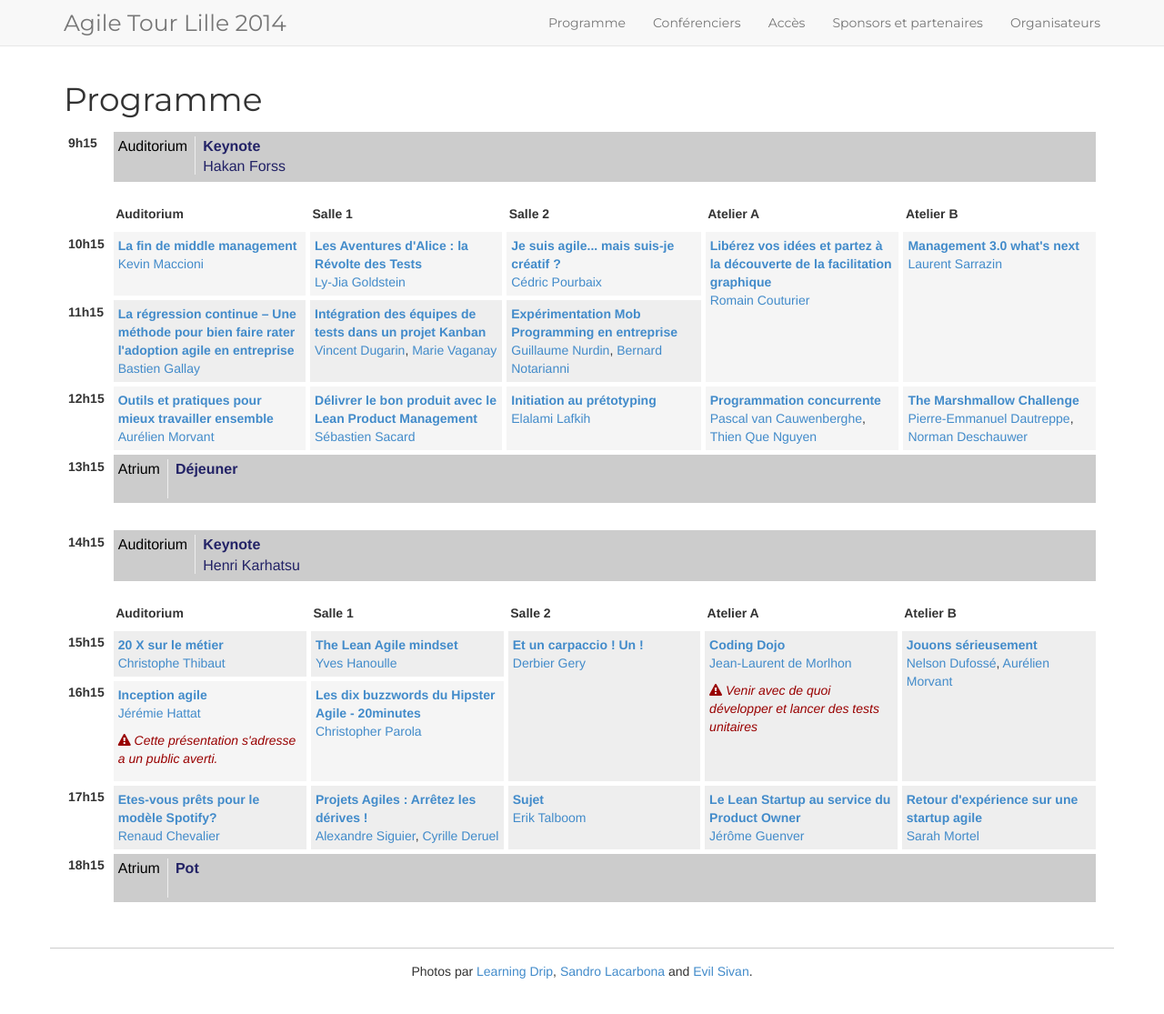
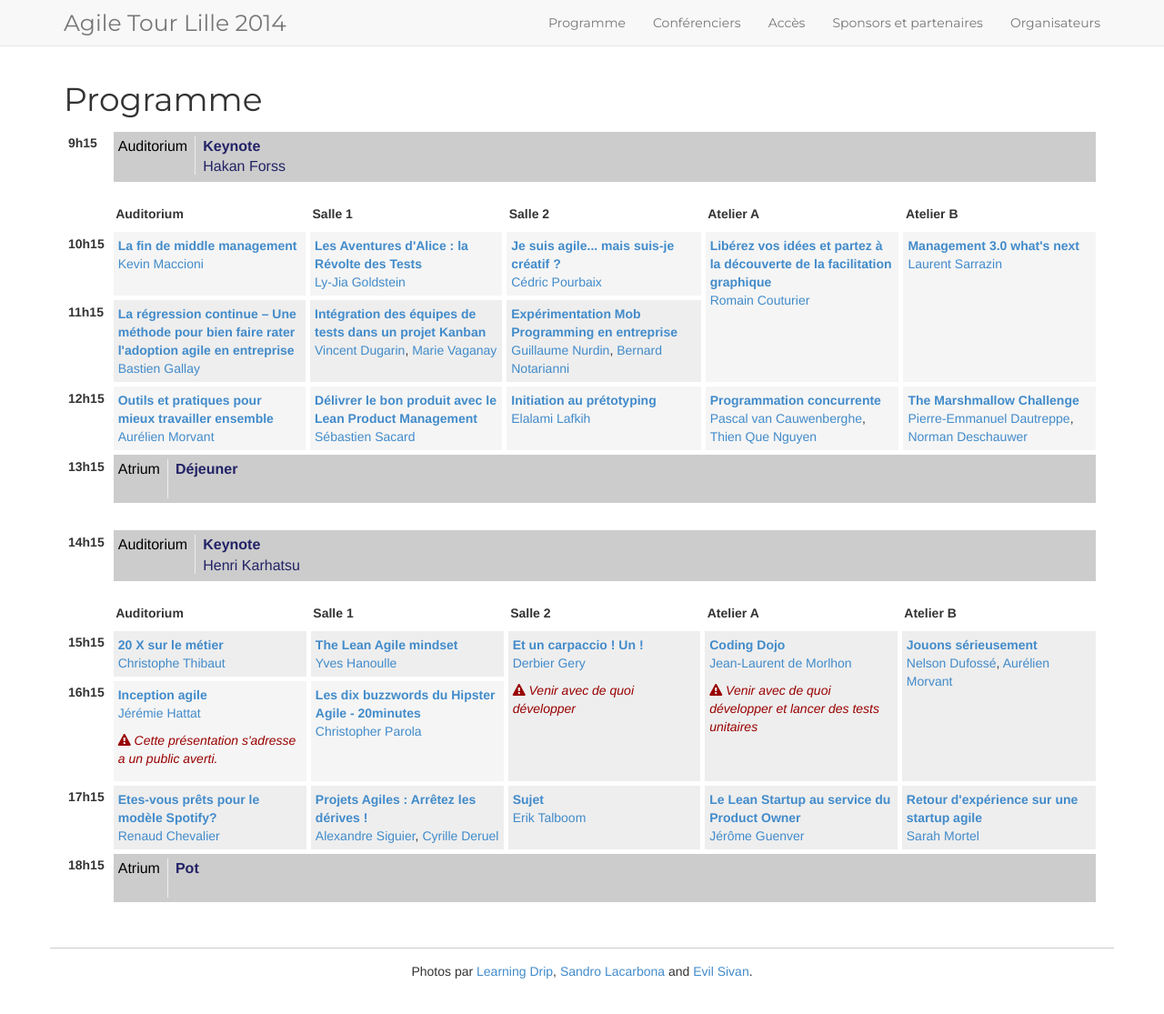
Before and after one commit to jak78/agile-tour-lille-2017, a Jekyll site: the page built from 00-schedule.html, in a window 1280 px wide and 1118 px high. Shown: the top 1115 px of the window at 91% size. Built offline with Jekyll 4.4.1, drawn with Linux system fonts in a browser that asks for light colours; nearby versions of some CDN libraries.

Commit message:
Changed: Added requirements for Gery's conf

```diff
--- a/_data/schedule.yml
+++ b/_data/schedule.yml
@@ -137,6 +137,7 @@
         speaker: Derbier Gery
         duration: 2
         description: Exercice de 120 minutes dont le but est de montrer (1) aux "clients" comment découper les besoins métier aussi finement que nécessaire pour tenir dans n'importe quelle taille d'itération ou de sprint, (2) aux développeurs comment les meilleurs développeurs travaillent aujourd’hui en décomposant leur effort en de très nombreux épisodes courts produisant du code entièrement fonctionnel, testé, visible par l'utilisateur final.
+        extra: <i class="fa fa-warning"></i> Venir avec de quoi développer
       - subject: Coding Dojo
         speaker: Jean-Laurent de Morlhon
         duration: 2
```
